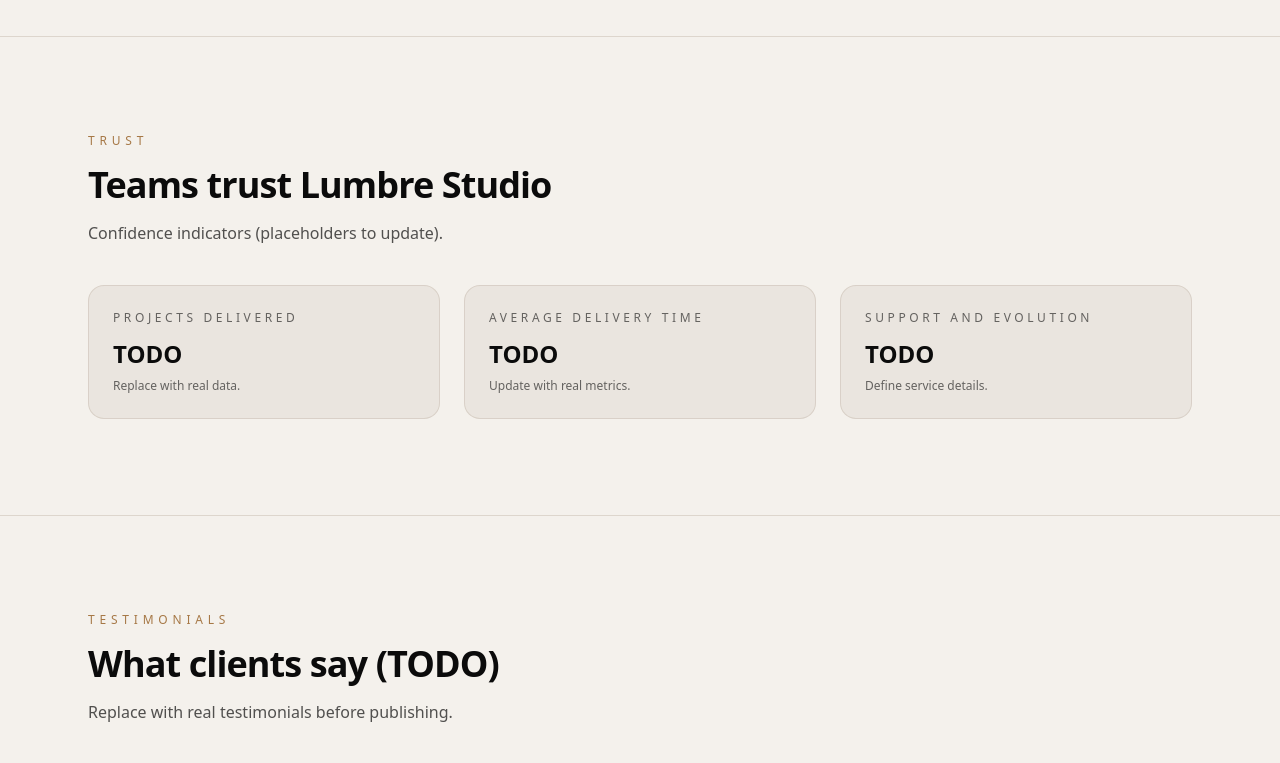
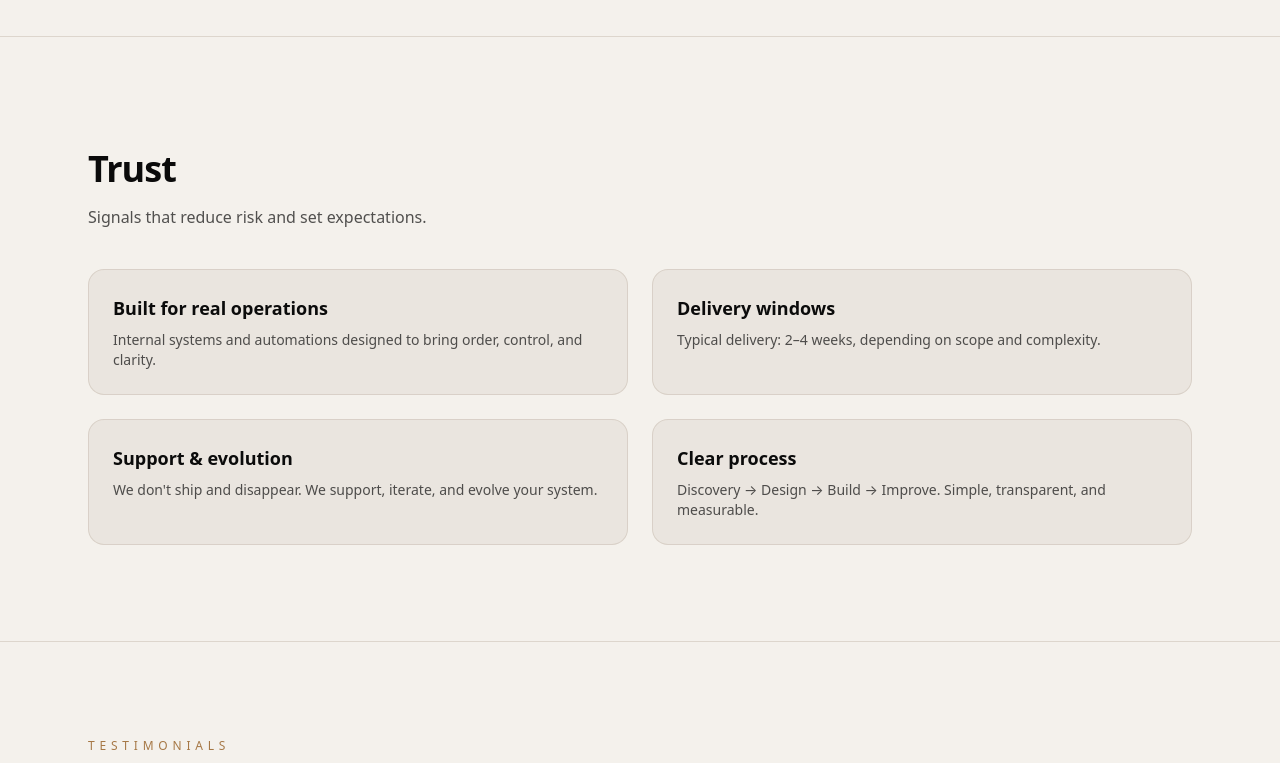
Before and after one commit to abelardoad29/lumbre-studio, a React (Vite) app: page / in a window 1280 px wide. Shown: the part 1520-2283 px from the top of the page. Built offline with nearby package versions, Linux system fonts and the light colour scheme.

Commit message:
Update project

```diff
--- /dev/null
+++ b/src/components/TrustSection.jsx
@@ -0,0 +1,30 @@
+import Section from "./Section";
+
+const TrustSection = ({ id, title, subtitle, cards = [] }) => {
+  if (!cards.length) {
+    return null;
+  }
+
+  return (
+    <Section id={id} title={title} subtitle={subtitle}>
+      <div className="grid gap-6 md:grid-cols-2">
+        {cards.map((card, index) => (
+          <article
+            key={`${card.title}-${index}`}
+            className="rounded-2xl border border-lumbre-gray/80 bg-lumbre-gray/30 p-6"
+          >
+            {card.stat ? (
+              <p className="text-xs uppercase tracking-[0.3em] text-lumbre-off/60">{card.stat}</p>
+            ) : null}
+            <h3 className={`text-lg font-semibold text-lumbre-off ${card.stat ? "mt-3" : ""}`.trim()}>
+              {card.title}
+            </h3>
+            <p className="mt-2 text-sm text-lumbre-off/70">{card.body}</p>
+          </article>
+        ))}
+      </div>
+    </Section>
+  );
+};
+
+export default TrustSection;
--- a/src/pages/LandingEN.jsx
+++ b/src/pages/LandingEN.jsx
@@ -3,6 +3,7 @@
 import Section from "../components/Section";
 import ProductsSection from "../components/ProductsSection";
 import Footer from "../components/Footer";
+import TrustSection from "../components/TrustSection";
 import { products, scriptsAndTools } from "../content/products.en.js";
 import { useActiveSection } from "../hooks/useActiveSection";
 
@@ -57,13 +58,14 @@
 
   const navLinks = [
     { label: "Services", href: "#services" },
+    { label: "Trust", href: "#trust" },
     { label: "Cases", href: "#cases" },
     { label: "Process", href: "#process" },
     { label: "FAQs", href: "#faqs" },
     { label: "Contact", href: "#contact" },
   ];
 
-  const activeSection = useActiveSection(["services", "cases", "process", "faqs", "contact"]);
+  const activeSection = useActiveSection(["services", "trust", "cases", "process", "faqs", "contact"]);
 
   const services = [
     {
@@ -152,21 +154,30 @@
     },
   ];
 
-  const trustIndicators = [
+  const trustCards = [
     {
-      label: "Projects delivered",
-      value: "TODO",
-      note: "Replace with real data.",
+      title: "Built for real operations",
+      body: "Internal systems and automations designed to bring order, control, and clarity.",
     },
     {
-      label: "Average delivery time",
-      value: "TODO",
-      note: "Update with real metrics.",
+      title: "Delivery windows",
+      body: (
+        <>
+          Typical delivery: 2&ndash;4 weeks, depending on scope and complexity.
+        </>
+      ),
     },
     {
-      label: "Support and evolution",
-      value: "TODO",
-      note: "Define service details.",
+      title: "Support & evolution",
+      body: "We don't ship and disappear. We support, iterate, and evolve your system.",
+    },
+    {
+      title: "Clear process",
+      body: (
+        <>
+          Discovery &rarr; Design &rarr; Build &rarr; Improve. Simple, transparent, and measurable.
+        </>
+      ),
     },
   ];
 
@@ -397,23 +408,12 @@
             ))}
           </div>
         </Section>
-
-        <Section
+        <TrustSection
           id="trust"
-          eyebrow="Trust"
-          title="Teams trust Lumbre Studio"
-          subtitle="Confidence indicators (placeholders to update)."
-        >
-          <div className="grid gap-6 md:grid-cols-3">
-            {trustIndicators.map((item) => (
-              <div key={item.label} className="rounded-2xl border border-lumbre-gray/80 bg-lumbre-gray/30 p-6">
-                <p className="text-xs uppercase tracking-[0.3em] text-lumbre-off/60">{item.label}</p>
-                <p className="mt-3 text-2xl font-semibold text-lumbre-off">{item.value}</p>
-                <p className="mt-2 text-xs text-lumbre-off/60">{item.note}</p>
-              </div>
-            ))}
-          </div>
-        </Section>
+          title="Trust"
+          subtitle="Signals that reduce risk and set expectations."
+          cards={trustCards}
+        />
 
         <Section
           id="testimonials"
@@ -577,11 +577,24 @@
                   value={formValues.projectType}
                   onChange={handleInputChange}
                 >
-                  <option value="">Select one</option>
-                  <option value="automation">Automation / AI</option>
-                  <option value="software">Custom software</option>
-                  <option value="web">Web / App</option>
-                  <option value="integrations">Integrations</option>
+                  <option className="bg-white text-black" value="">
+                    Select one
+                  </option>
+                  <option className="bg-white text-black" value="website">
+                    Website
+                  </option>
+                  <option className="bg-white text-black" value="custom-systems">
+                    Custom Systems
+                  </option>
+                  <option className="bg-white text-black" value="social-automation">
+                    Social Media Automation
+                  </option>
+                  <option className="bg-white text-black" value="whatsapp-agent">
+                    WhatsApp AI Agent + Calendar
+                  </option>
+                  <option className="bg-white text-black" value="other">
+                    Other
+                  </option>
                 </select>
               </label>
               <label className="mt-4 flex flex-col gap-2 text-xs uppercase tracking-[0.2em] text-lumbre-off/60">
--- a/src/pages/LandingES.jsx
+++ b/src/pages/LandingES.jsx
@@ -3,6 +3,7 @@
 import Section from "../components/Section";
 import ProductsSection from "../components/ProductsSection";
 import Footer from "../components/Footer";
+import TrustSection from "../components/TrustSection";
 import { products, scriptsAndTools } from "../content/products.es.js";
 import { useActiveSection } from "../hooks/useActiveSection";
 
@@ -58,6 +59,7 @@
 
   const navLinks = [
     { label: "Servicios", href: "#servicios" },
+    { label: "Confianza", href: "#confianza" },
     { label: "Casos", href: "#casos" },
     { label: "Proceso", href: "#proceso" },
     { label: "FAQs", href: "#faqs" },
@@ -66,6 +68,7 @@
 
   const activeSection = useActiveSection([
     "servicios",
+    "confianza",
     "casos",
     "proceso",
     "faqs",
@@ -159,21 +162,22 @@
     },
   ];
 
-  const trustIndicators = [
+  const trustCards = [
     {
-      label: "Proyectos entregados",
-      value: "TODO",
-      note: "Definir métricas reales.",
+      title: "Hecho para operación real",
+      body: "Sistemas internos y automatizaciones diseñados para dar orden, control y claridad.",
     },
     {
-      label: "Tiempo promedio de entrega",
-      value: "TODO",
-      note: "Actualizar con datos reales.",
+      title: "Tiempos de entrega",
+      body: "Entrega típica: 2 a 4 semanas, según alcance y complejidad.",
     },
     {
-      label: "Soporte y evolución",
-      value: "TODO",
-      note: "Detalle por definir.",
+      title: "Soporte y evolución",
+      body: "No entregamos y desaparecemos. Damos soporte, iteramos y evolucionamos tu sistema.",
+    },
+    {
+      title: "Proceso claro",
+      body: "Diagnóstico → Diseño → Implementación → Mejora continua. Simple y transparente.",
     },
   ];
 
@@ -399,23 +403,12 @@
             ))}
           </div>
         </Section>
-
-        <Section
+        <TrustSection
           id="confianza"
-          eyebrow="Confianza"
-          title="Confían en nosotros"
-          subtitle="Indicadores de confianza (placeholders a actualizar)."
-        >
-          <div className="grid gap-6 md:grid-cols-3">
-            {trustIndicators.map((item) => (
-              <div key={item.label} className="rounded-2xl border border-lumbre-gray/80 bg-lumbre-gray/30 p-6">
-                <p className="text-xs uppercase tracking-[0.3em] text-lumbre-off/60">{item.label}</p>
-                <p className="mt-3 text-2xl font-semibold text-lumbre-off">{item.value}</p>
-                <p className="mt-2 text-xs text-lumbre-off/60">{item.note}</p>
-              </div>
-            ))}
-          </div>
-        </Section>
+          title="Confianza"
+          subtitle="Indicadores que reducen incertidumbre y dejan expectativas claras."
+          cards={trustCards}
+        />
 
         <Section
           id="testimonios"
@@ -579,11 +572,24 @@
                   value={formValues.projectType}
                   onChange={handleInputChange}
                 >
-                  <option value="">Selecciona una opción</option>
-                  <option value="automatizacion">Automatización / IA</option>
-                  <option value="software">Software a medida</option>
-                  <option value="web">Web / App</option>
-                  <option value="integraciones">Integraciones</option>
+                  <option className="bg-white text-black" value="">
+                    Selecciona una opción
+                  </option>
+                  <option className="bg-white text-black" value="website">
+                    Website
+                  </option>
+                  <option className="bg-white text-black" value="custom-systems">
+                    Sistemas a Medida
+                  </option>
+                  <option className="bg-white text-black" value="social-automation">
+                    Automatización de Redes Sociales
+                  </option>
+                  <option className="bg-white text-black" value="whatsapp-agent">
+                    Agente WhatsApp IA + Calendario
+                  </option>
+                  <option className="bg-white text-black" value="otro">
+                    Otro
+                  </option>
                 </select>
               </label>
               <label className="mt-4 flex flex-col gap-2 text-xs uppercase tracking-[0.2em] text-lumbre-off/60">
```
